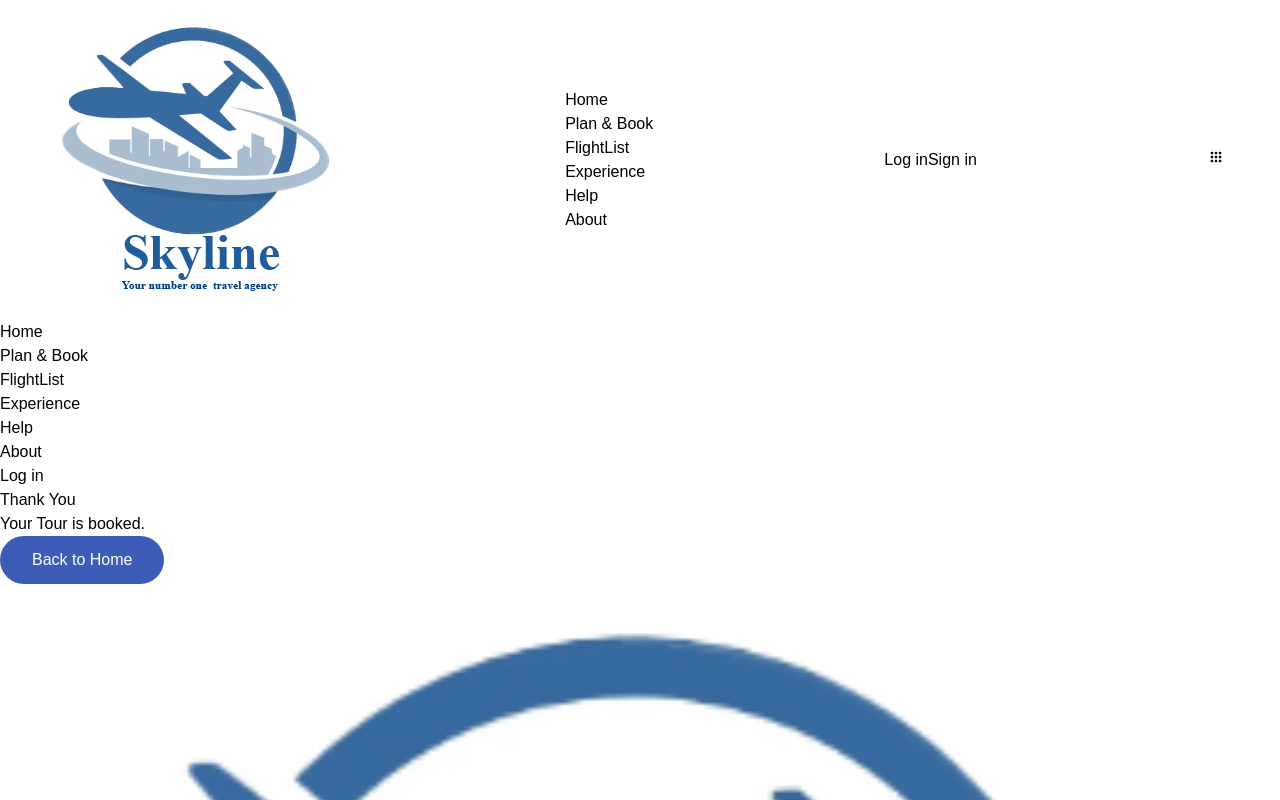
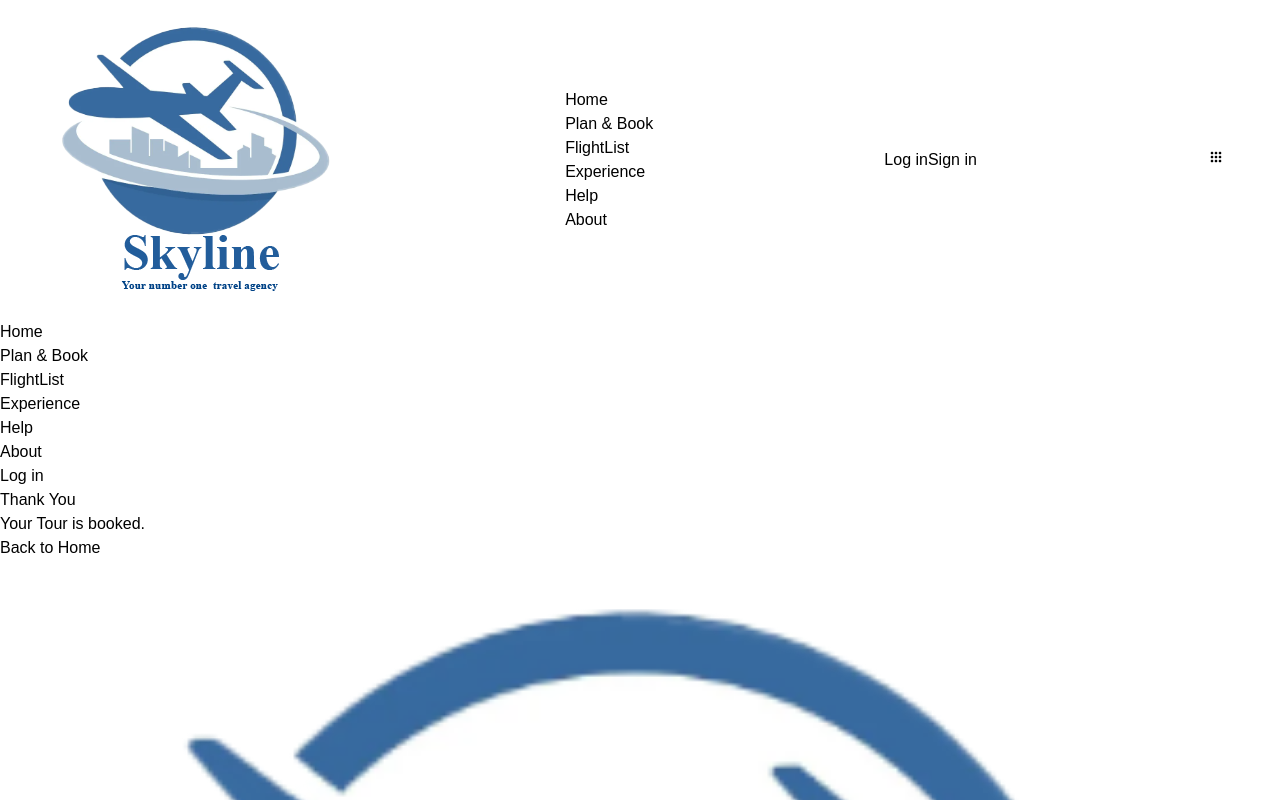
Before and after one commit to Mayuru0/Skyline-React-Project-, a React (Vite) app in the folder Skyline-Frontend/: page /thankyou in a window 1280 px wide. Shown: the top 800 px of the page. Built offline with nearby package versions, Linux system fonts and the light colour scheme.

Commit message:
new update

```diff
--- a/Skyline-Frontend/src/Pages/Passenger/Booking/ThankYou.jsx
+++ b/Skyline-Frontend/src/Pages/Passenger/Booking/ThankYou.jsx
@@ -1,28 +1,24 @@
-import React from 'react'
-import { Container, Row, Col, Button } from 'react-bootstrap';
+import React from 'react';
 import { Link } from 'react-router-dom';
 
 const ThankYou = () => {
   return (
+    <section className="flex items-center justify-center h-screen">
+      <div className="text-center">
+        <div className="thank_you">
+          <span>
+            <i className="fa-regular fa-circle-check text-5xl text-secondary"></i>
+          </span>
+          <h1 className="mb-3 font-semibold text-6xl font-subtitle">Thank You</h1>
+          <h3 className="mb-4 text-xl">Your Tour is booked.</h3>
 
-    <section>
-        <Container>
-            <Row>
-                <Col lg='12' className='pt-5 text-align-center text-center mt-[200px]'>
-                    <div className="thank_you">
-                        <span><i class="fa-regular fa-circle-check fs-1"
-                        style={{'color':"var(--secondary-color)"}}></i></span>
-                        <h1 className="mb-3 fw-semibold display-1"
-                        style={{'fontFamily':"var(--subtitle-font-name)"}}>Thank You</h1>
-                        <h3 className="mb-4 fs-5">Your Tour is booked.</h3>
+          <button className="btn-primary text-white w-full h-10 mt-4 bg-blue-600  hover:bg-blue-500 rounded-full">
+            <Link to="/home">Back to Home</Link>
+          </button>
+        </div>
+      </div>
+    </section>
+  );
+};
 
-                        <Button className='btn primary__btn w-25 mt-4 !important'><Link to='/home'>Back to Home</Link></Button>
-                    </div>
-                </Col>
-            </Row>
-        </Container>
-    </section>
-  )
-}
-
-export default ThankYou
+export default ThankYou;
--- a/Skyline-Frontend/src/Pages/Passenger/Booking/TourDetails.jsx
+++ b/Skyline-Frontend/src/Pages/Passenger/Booking/TourDetails.jsx
@@ -32,7 +32,8 @@ const TourDetails = () => {
         <div className="mb-4">
           <h2 className="text-3xl font-bold mb-2">{from} to {to} Tour</h2>
           <p className="text-gray-500">{tripType}</p>
-          <p className="text-xl mt-2">${economyPrice} /per Person</p>
+          <p className="text-lg mt-2"> Economy Class ${economyPrice} /per Person</p>
+          <p className="text-lg mt-2"> Business Class${businessPrice} /per Person</p>
           <p className="text-gray-500 mt-1">{passengers} People</p>
           <p className="mt-4">{description}</p>
         </div>
```
Also changed, not shown: 1 other file (tests, documents, lock files or other folders).
